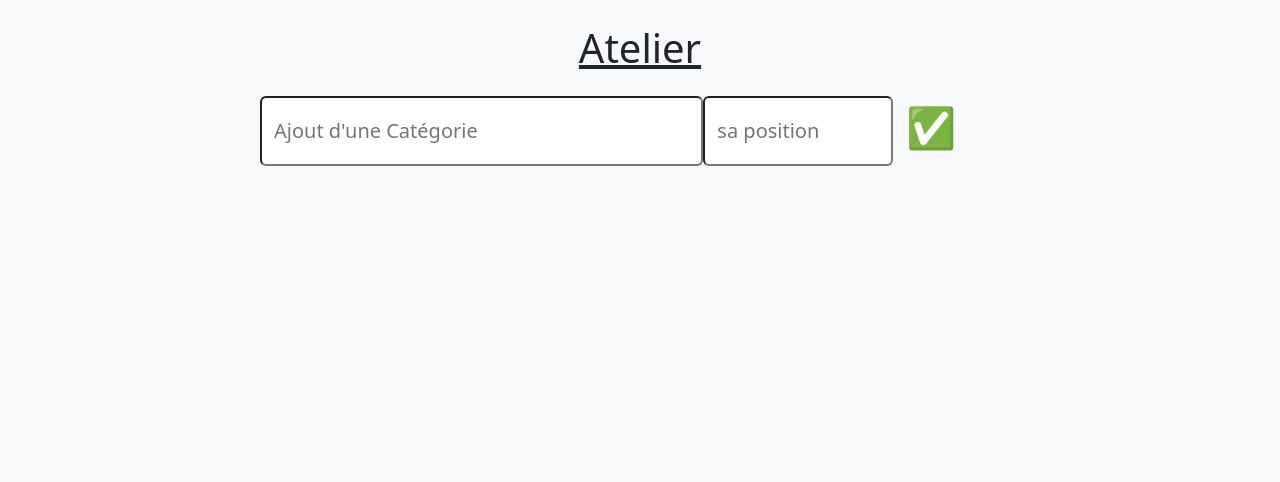
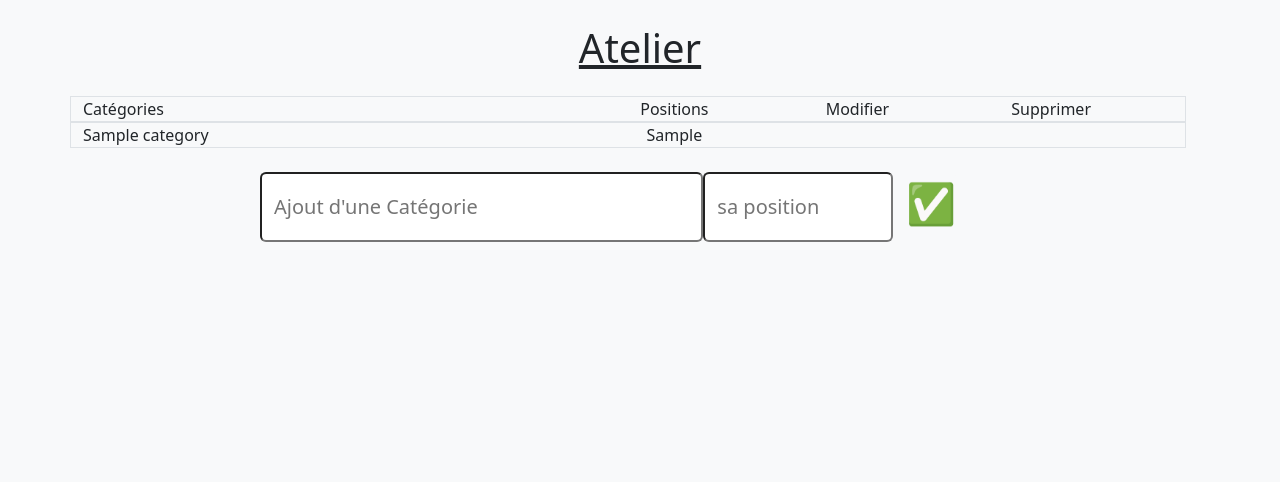
Before and after one commit to ChristopheC-83/velo-expresso-back, a PHP site: template views/pages/workshop.view.php in a window 1280 px wide. Shown: the part 80-562 px from the top of the page. Run offline with PHP 8.4, Linux system fonts and the light colour scheme; the template is opened without the code that fills it: most values are stand-ins (such as "Sample title", 1, 10 or a date in 2020); data that the repository does not hold is empty; some libraries are stand-ins or nearby versions.

Commit message:
tests création categories ok

```diff
--- a/views/pages/workshop.view.php
+++ b/views/pages/workshop.view.php
@@ -1,16 +1,32 @@
 <h1 class="text-center my-4"><u>Atelier</u></h1>
 <div class="container">
-    <?= Tools::showArray($categories)  ?>
+    <!-- <?= Tools::showArray($categories)  ?> -->
+    <div class="row w-100 border">
+                    <div class="col-5">Catégories</div>
+                    <div class="col-3 text-center">Positions</div>
+                    <div class="col-2">Modifier</div>
+                    <div class="col-2">Supprimer</div>
+                </div>
+    <?php foreach ($categories as $category) : ?>
+                <div class="row w-100 border">
+                    <div class="col-5"><?= $category['cat_name'] ?></div>
+                    <div class="col-3 text-center"><?= $category['cat_position'] ?></div>
+                    <div class="col-2"></div>
+                    <div class="col-2"></div>
+                </div>
+            <?php endforeach; ?>
 
 </div>
 
-<div class="container">
+<div class="container mt-4">
     <div class="row">
         <div class=" col-11 col-sm-10 col-lg-8 mx-auto">
             <form action="<?= URL ?>admin/send_new_category" method="POST" class="row">
                 <input type="text" class="col-7 text-primary fs-5  rounded" id="new_category" name="new_category" placeholder="Ajout d'une Catégorie">
                 <input type="number" class="col-3 text-primary fs-5 rounded" id="new_position" name="new_position" placeholder="sa position">
-                <button class="col-1 btn btn-light"><h1>✅</h1></button>
+                <button class="col-1 btn btn-light">
+                    <h1>✅</h1>
+                </button>
             </form>
         </div>
     </div>
```
Also changed, not shown: controllers/Workshop.controller.php (+16 -3 lines), models/Workshop.model.php (+31 -0 lines).
